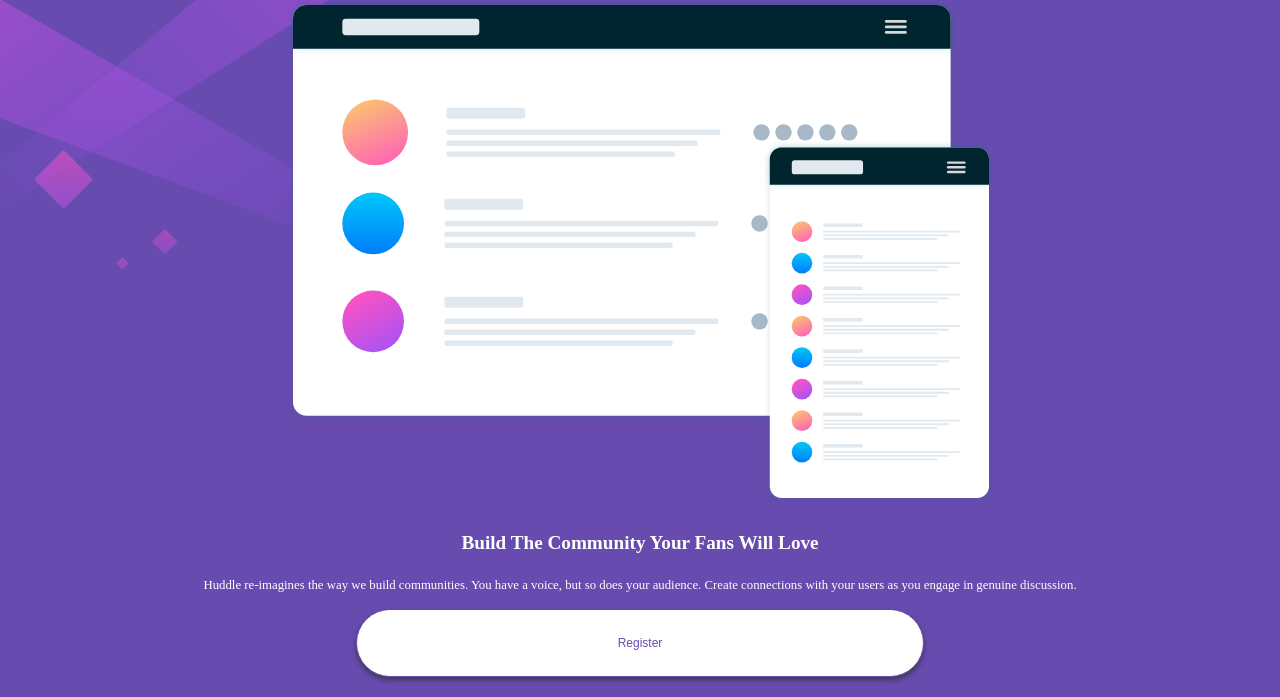
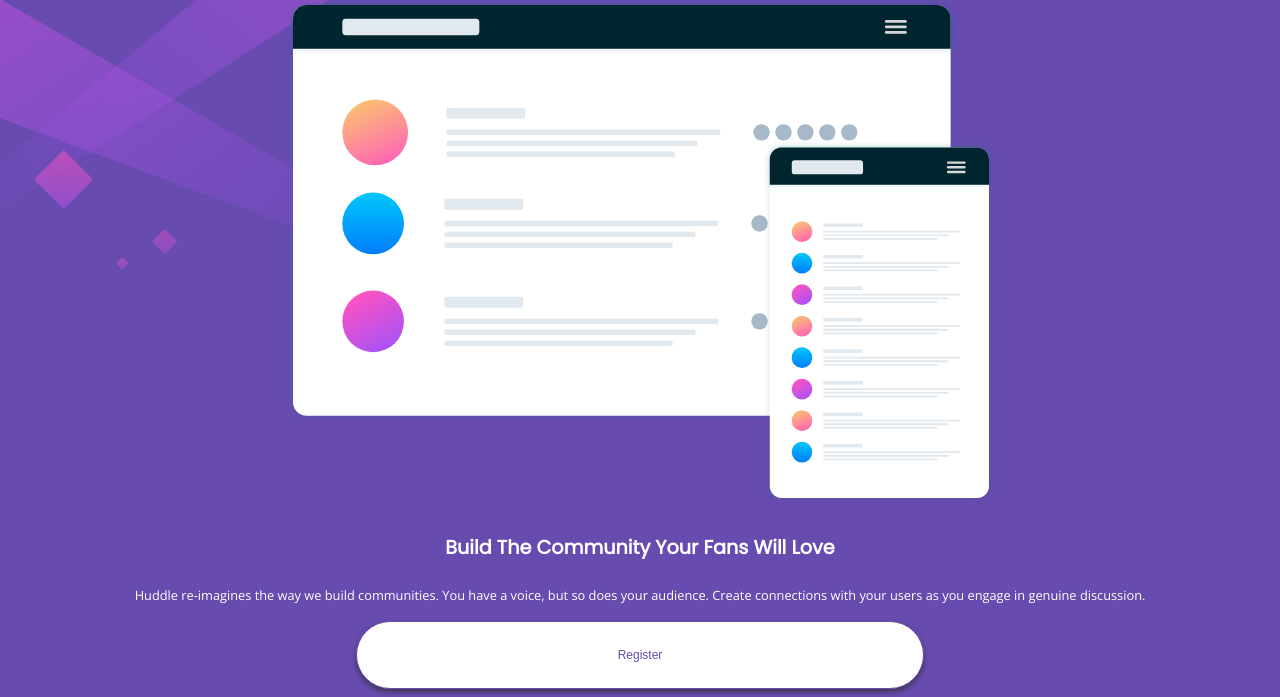
Before and after one commit to MinervaLong/frontendmentor1, a plain HTML site: page index.html in a window 1280 px wide. Shown: the part 103-800 px from the top of the page. Drawn offline with nearby package versions, Linux system fonts and the light colour scheme.

Commit message:
Add fonts Poppins and Open sans

```diff
--- a/index.html
+++ b/index.html
@@ -6,6 +6,8 @@
 
   <link rel="icon" type="image/png" sizes="32x32" href="./images/favicon-32x32.png">
   <link rel="stylesheet" type="text/css" href="style.css">
+  <link href="https://fonts.googleapis.com/css?family=Poppins&display=swap" rel="stylesheet">
+  <link href="https://fonts.googleapis.com/css?family=Open+Sans&display=swap" rel="stylesheet">
   <title>Frontend Mentor | Huddle landing page with single introductory section</title>
 
   <!-- Feel free to remove these styles or customise in your own stylesheet 👍 -->
@@ -43,5 +45,6 @@
     </span></p>
     </div>
 </footer>
+
 </body>
 </html>
--- a/style.css
+++ b/style.css
@@ -30,6 +30,16 @@ body{
 }
 
 /* Text */
+
+h2 {
+	font-family: 'Poppins', 'Open Sans';
+	font-weight: 700;
+}
+
+p {
+	font-family: 'Open Sans';
+	font-weight: 400;
+}
 
 .textColor {
 	color: #FFF;
```
